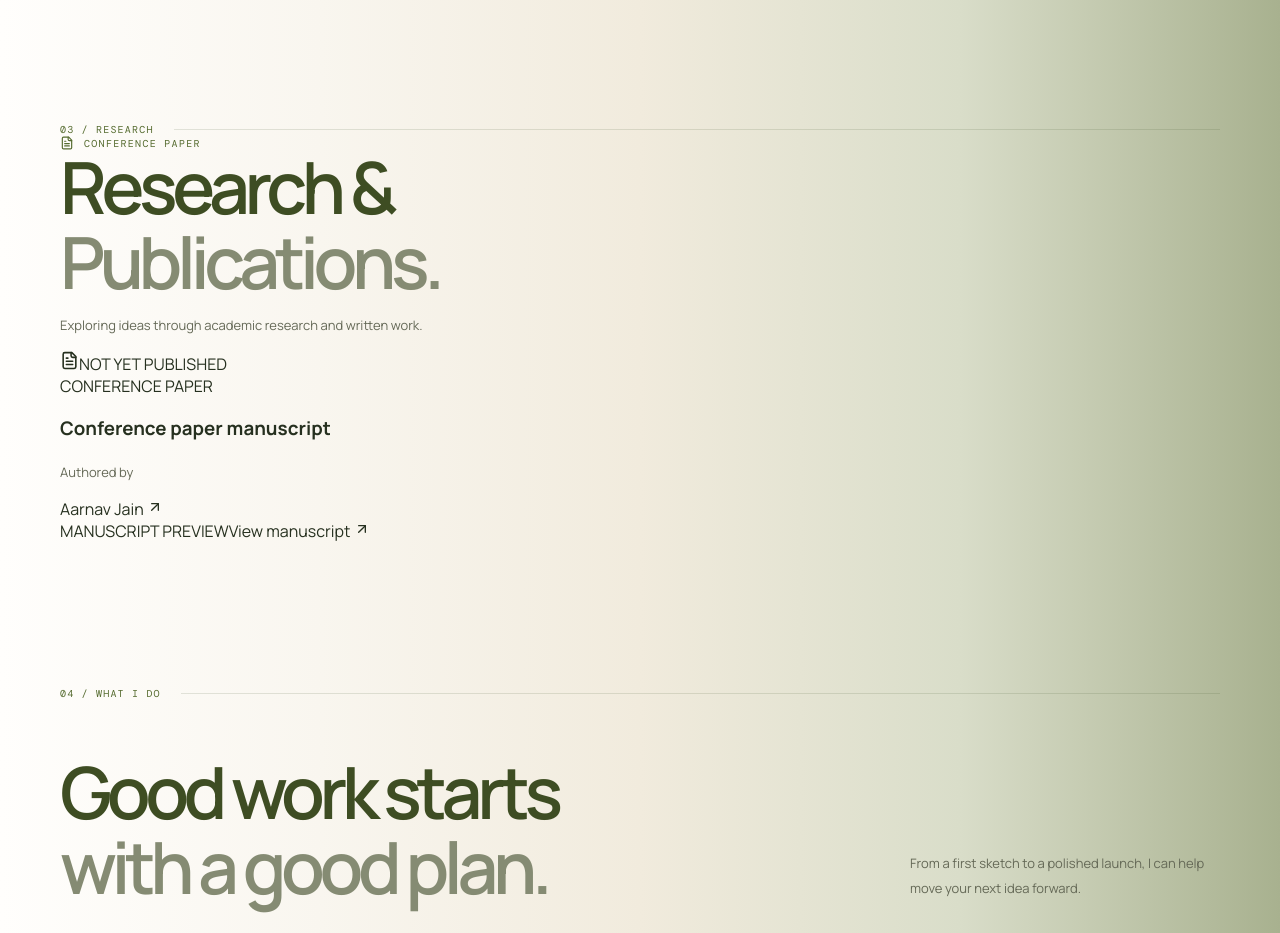
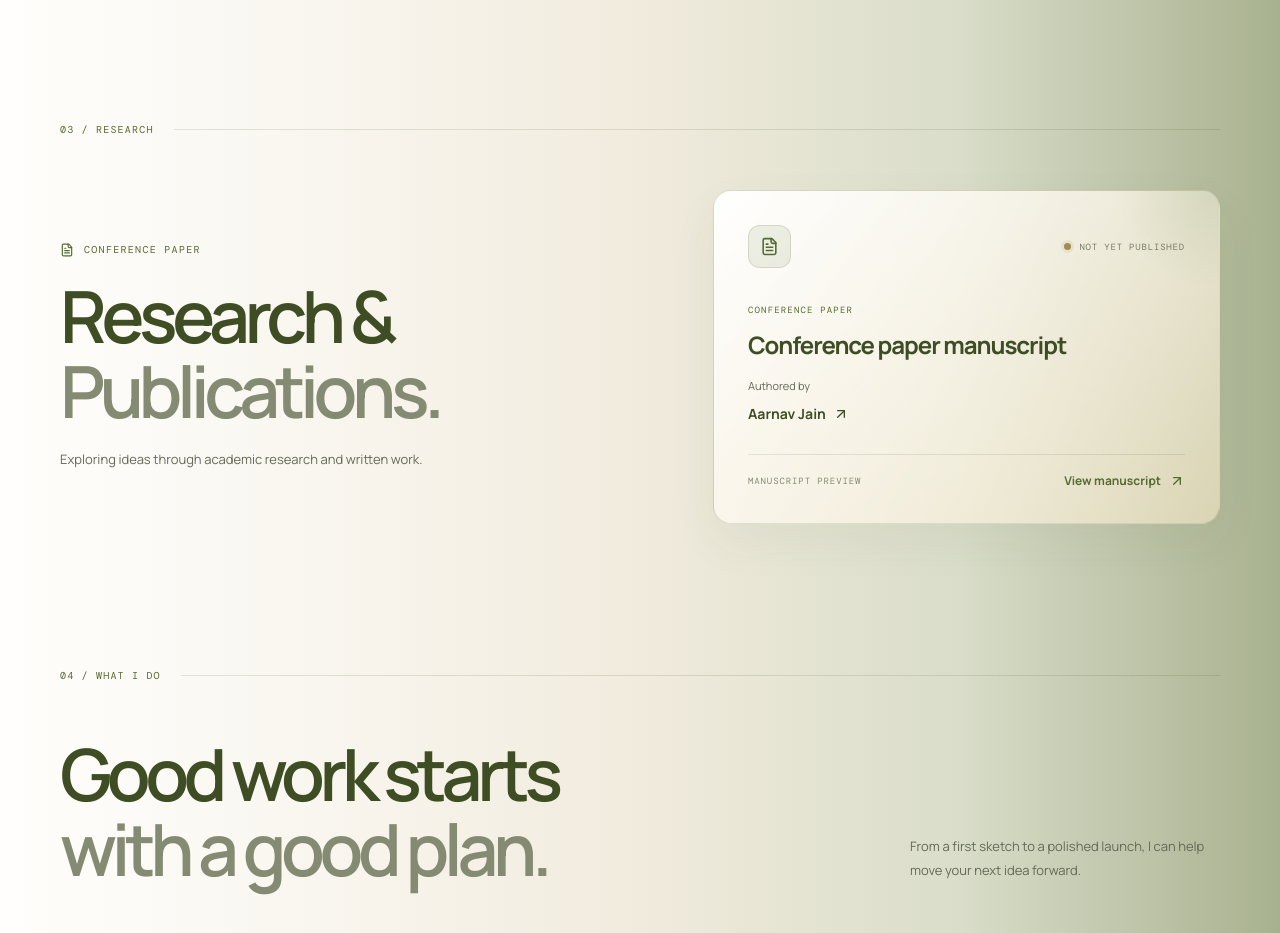
Before and after one commit to rnvjn2126/portfolio, a React (Vite) app: page / in a window 1280 px wide. Shown: the part 2640-3573 px from the top of the page. Built offline with nearby package versions, Linux system fonts and the light colour scheme; no server answers.

Commit message:
Style research publication card to match site theme

```diff
--- a/src/styles.css
+++ b/src/styles.css
@@ -3778,3 +3778,195 @@ body {
 .hero {
     background: transparent;
 }
+
+
+/* Research section — publication card styled to match the cream and olive theme */
+.research-content {
+    display: grid;
+    grid-template-columns: minmax(0, 1fr) minmax(340px, .9fr);
+    align-items: center;
+    gap: clamp(38px, 7vw, 92px);
+    padding-top: 54px;
+}
+
+.research-heading .section-heading {
+    margin: 22px 0 18px;
+}
+
+.research-intro {
+    max-width: 390px;
+    margin: 0;
+}
+
+.research-publication-card {
+    position: relative;
+    display: flex;
+    flex-direction: column;
+    min-height: 290px;
+    padding: clamp(24px, 3vw, 34px);
+    overflow: hidden;
+    border: 1px solid rgba(85, 107, 47, .2);
+    border-radius: 18px;
+    background: linear-gradient(135deg, rgba(255, 255, 255, .96), rgba(246, 231, 198, .58));
+    box-shadow: 0 18px 48px rgba(62, 77, 35, .055);
+    transition: transform .3s ease, border-color .3s ease, box-shadow .3s ease;
+}
+
+.research-publication-card::after {
+    content: "";
+    position: absolute;
+    width: 190px;
+    height: 190px;
+    right: -88px;
+    top: -92px;
+    border-radius: 50%;
+    background: radial-gradient(circle, rgba(167, 180, 138, .28), transparent 70%);
+    pointer-events: none;
+}
+
+.research-publication-card:hover {
+    transform: translateY(-4px);
+    border-color: rgba(85, 107, 47, .38);
+    box-shadow: 0 22px 54px rgba(62, 77, 35, .09);
+}
+
+.research-card-topline,
+.research-card-footer {
+    position: relative;
+    z-index: 1;
+    display: flex;
+    align-items: center;
+    justify-content: space-between;
+    gap: 14px;
+}
+
+.research-card-icon {
+    display: grid;
+    width: 43px;
+    height: 43px;
+    flex: 0 0 43px;
+    place-items: center;
+    border: 1px solid rgba(85, 107, 47, .16);
+    border-radius: 12px;
+    background: rgba(167, 180, 138, .2);
+    color: var(--olive-primary);
+}
+
+.research-status {
+    display: inline-flex;
+    align-items: center;
+    gap: 8px;
+    color: #777B68;
+    font: 9px var(--mono);
+    letter-spacing: .09em;
+    text-align: right;
+}
+
+.research-status-dot {
+    width: 7px;
+    height: 7px;
+    border-radius: 50%;
+    background: #A58A52;
+    box-shadow: 0 0 0 3px rgba(165, 138, 82, .12);
+}
+
+.research-card-details {
+    position: relative;
+    z-index: 1;
+    padding: 28px 0 30px;
+}
+
+.research-card-label {
+    color: var(--olive-primary);
+    font: 9px var(--mono);
+    letter-spacing: .13em;
+}
+
+.research-card-details h3 {
+    margin: 11px 0 16px;
+    color: var(--olive-dark);
+    font-size: clamp(19px, 2vw, 24px);
+    font-weight: 650;
+    letter-spacing: -.045em;
+    line-height: 1.3;
+}
+
+.research-card-details .body-copy {
+    margin: 0 0 5px;
+    font-size: 11px;
+}
+
+.research-author-link {
+    display: inline-flex;
+    align-items: center;
+    gap: 7px;
+    color: var(--olive-dark);
+    font-size: 14px;
+    font-weight: 700;
+    transition: color .2s ease, gap .2s ease;
+}
+
+.research-author-link:hover {
+    gap: 11px;
+    color: var(--olive-primary);
+}
+
+.research-card-footer {
+    margin-top: auto;
+    padding-top: 17px;
+    border-top: 1px solid rgba(62, 77, 35, .13);
+}
+
+.research-card-footer > span {
+    color: #858B73;
+    font: 9px var(--mono);
+    letter-spacing: .1em;
+}
+
+.research-view-link {
+    display: inline-flex;
+    align-items: center;
+    gap: 8px;
+    color: var(--olive-primary);
+    font-size: 12px;
+    font-weight: 700;
+    transition: gap .2s ease, color .2s ease;
+}
+
+.research-view-link:hover {
+    gap: 12px;
+    color: var(--olive-dark);
+}
+
+.research-author-link:focus-visible,
+.research-view-link:focus-visible {
+    outline: 2px solid var(--olive-primary);
+    outline-offset: 4px;
+    border-radius: 3px;
+}
+
+@media (max-width: 760px) {
+    .research-content {
+        grid-template-columns: 1fr;
+        gap: 30px;
+        padding-top: 38px;
+    }
+
+    .research-publication-card {
+        min-height: 270px;
+    }
+
+    .research-card-footer {
+        align-items: flex-start;
+        flex-direction: column;
+        gap: 12px;
+    }
+}
+
+@media (prefers-reduced-motion: reduce) {
+    .research-publication-card,
+    .research-author-link,
+    .research-view-link {
+        transition: none;
+    }
+}
```
